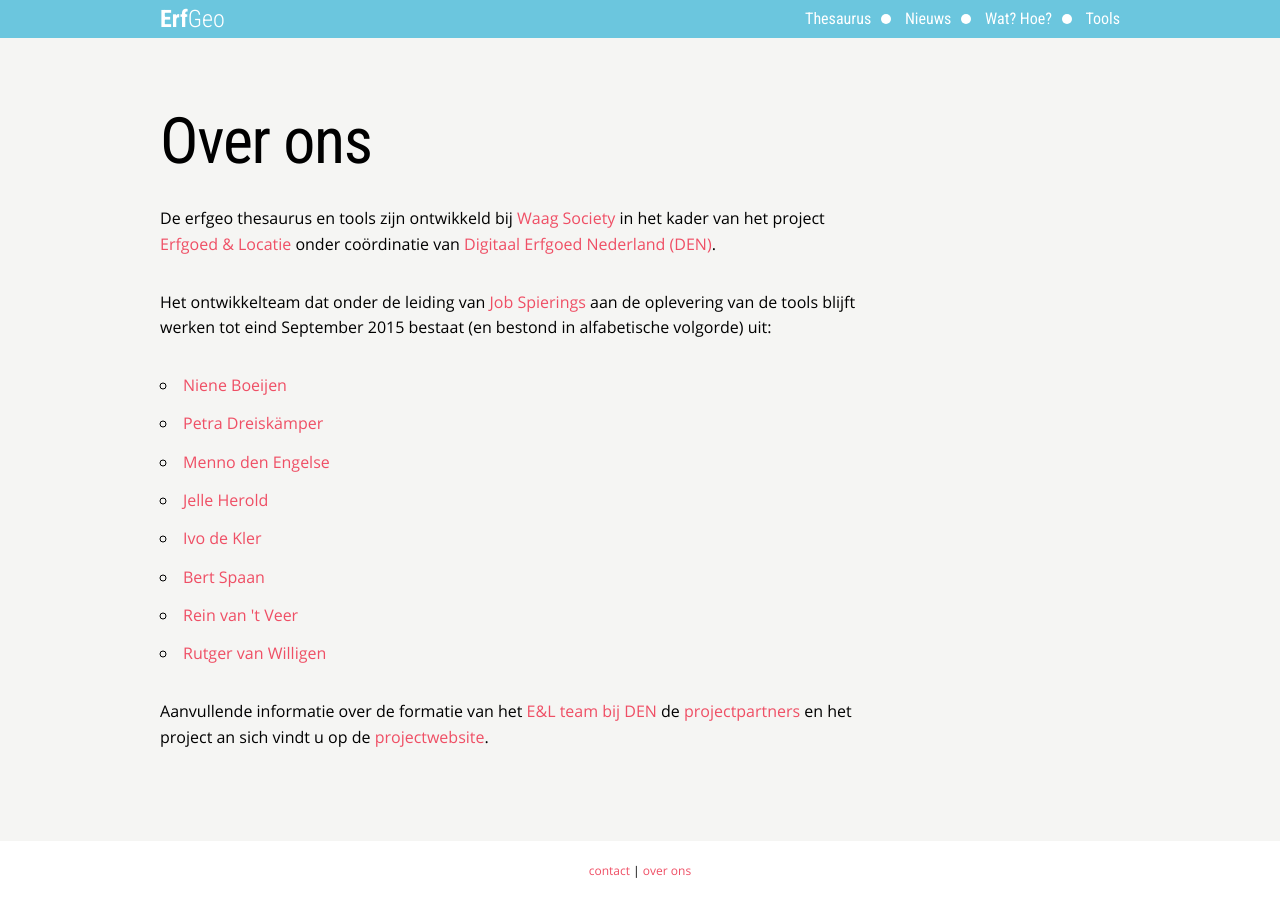
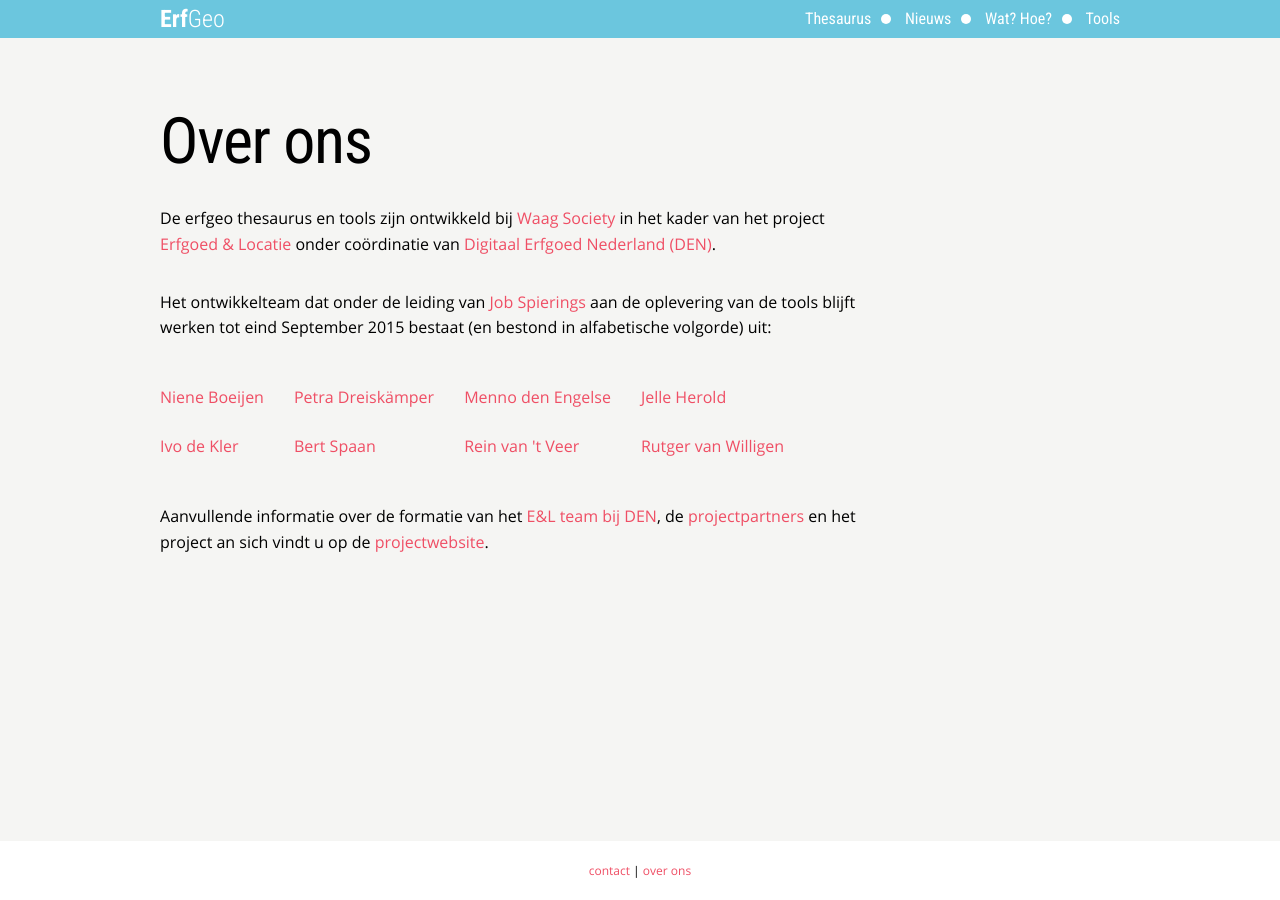
Before and after one commit to erfgoed-en-locatie/erfgoed-en-locatie.github.io, a Jekyll site: the page built from over-ons/index.md, in a window 1280 px wide. Built offline with Jekyll 4.4.1, drawn with Linux system fonts in a browser that asks for light colours; a script that is not in the unit is left out.

Commit message:
changed over ons styling

```diff
--- a/css/style.scss
+++ b/css/style.scss
@@ -264,6 +264,7 @@
 a:hover {
   transition: color 0.5s ease-in-out;
   color: rgba($link-color, .75);
+  text-decoration: underline;
 }
 
 a:active, a:focus {
--- a/over-ons/index.md
+++ b/over-ons/index.md
@@ -13,19 +13,30 @@
 de oplevering van de tools blijft werken tot eind September 2015 bestaat (en
 bestond in alfabetische volgorde) uit:
 
-<ul>
-	<li><a href="https://www.linkedin.com/profile/view?id=100742746">Niene Boeijen</a></li>
-	<li><a href="https://www.linkedin.com/profile/view?id=16877806">Petra Dreiskämper</a></li>
-	<li><a href="https://www.linkedin.com/profile/view?id=23196350">Menno den Engelse</a></li>
-	<li><a href="http://defekt.nl/~jelle/">Jelle Herold</a></li>
-	<li><a href="https://www.linkedin.com/pub/ivo-de-kler/11/102/159">Ivo de Kler</a></li>
-	<li><a href="https://www.linkedin.com/profile/view?id=14866792">Bert Spaan</a></li>
-	<li><a href="https://www.linkedin.com/profile/view?id=174235474">Rein van 't Veer</a></li>
-	<li><a href="https://www.linkedin.com/profile/view?id=112363629">Rutger van Willigen</a></li>
-</ul>
+<table>
+	<tbody>
+		<style>
+			td{
+				border-bottom: 0;
+			}
+		</style>
+		<tr>
+			<td><a href="https://www.linkedin.com/profile/view?id=100742746">Niene Boeijen</a></td>
+			<td><a href="https://www.linkedin.com/profile/view?id=16877806">Petra Dreiskämper</a></td>
+			<td><a href="https://www.linkedin.com/profile/view?id=23196350">Menno den Engelse</a></td>
+			<td><a href="http://defekt.nl/~jelle/">Jelle Herold</a></td>
+		</tr>
+		<tr>
+			<td><a href="https://www.linkedin.com/pub/ivo-de-kler/11/102/159">Ivo de Kler</a></td>
+			<td><a href="https://www.linkedin.com/profile/view?id=14866792">Bert Spaan</a></td>
+			<td><a href="https://www.linkedin.com/profile/view?id=174235474">Rein van 't Veer</a></td>
+			<td><a href="https://www.linkedin.com/profile/view?id=112363629">Rutger van Willigen</a></td>
+		</tr>
+	</tbody>
+</table>
 
 Aanvullende informatie over de formatie van het
-<a href="http://erfgoedenlocatie.nl/projectbeschrijving/projectteam/">E&L team bij DEN</a>
+<a href="http://erfgoedenlocatie.nl/projectbeschrijving/projectteam/">E&L team bij DEN</a>,
 de <a href="http://erfgoedenlocatie.nl/projectbeschrijving/partners/">projectpartners</a>
 en het project an sich vindt u op de
 <a href="http://erfgoedenlocatie.nl/projectbeschrijving/projectteam/">projectwebsite</a>.
```
